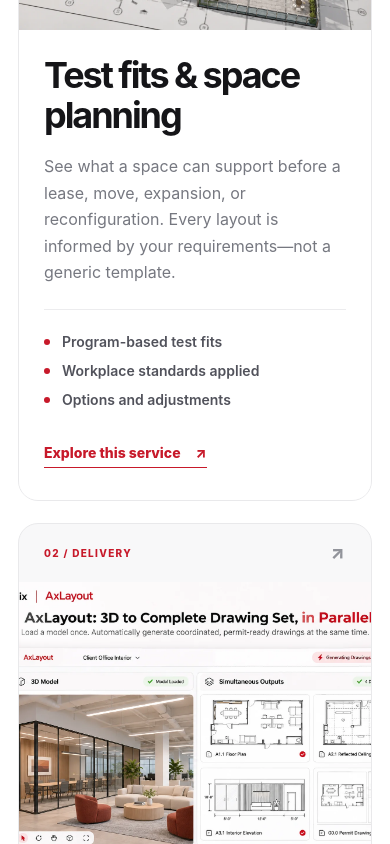
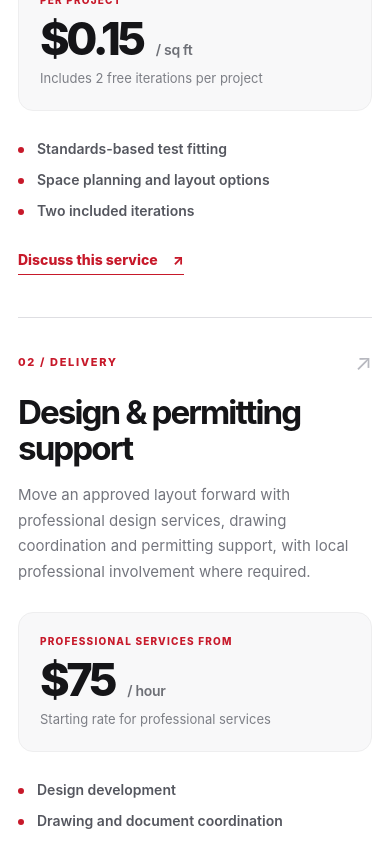
Before and after one commit to MackenzieVaughan-Graham/Arcalogix-Website, a Next.js app: page / in a window 390 px wide. Shown: the part 6000-6844 px from the top of the page. Built offline with nearby package versions, Linux system fonts and the light colour scheme; no server answers.

Commit message:
updated layout

```diff
--- a/app/globals.css
+++ b/app/globals.css
@@ -160,42 +160,49 @@ img { max-width: 100%; }
 .standards-bottom { display: flex; align-items: center; gap: 14px; font-size: 16px; line-height: 1.55; color: #777982; margin: 35px 0 0; }
 .standards-bottom span { color: var(--red); font-size: 25px; }
 
-/* Service cards */
+/* Platform + Services — editorial two-column layout */
 .services-section { background: #fff; }
-.services-heading { max-width: 1130px; }
-.service-grid { display: grid; grid-template-columns: repeat(2,minmax(0,1fr)); gap: 22px; }
-.service-card { border: 1px solid #e9e9eb; background: #f8f8f9; border-radius: 20px; overflow: hidden; display: flex; flex-direction: column; }
-.service-card-top { display: flex; align-items: center; justify-content: space-between; padding: 20px 25px; font-size: 10px; font-weight: 780; letter-spacing: .13em; color: var(--red); }
-.service-card-top span:last-child { color: #92949b; font-size: 18px; line-height: 1; }
-.service-art { position: relative; height: clamp(240px, 25vw, 355px); overflow: hidden; background: #f0eff1; }
-.service-art > img { object-fit: cover; object-position: center; }
-.service-card:nth-child(2) .service-art > img { object-position: center 40%; }
-.service-card-body { padding: 35px clamp(25px, 3.1vw, 46px) 43px; background: #fff; flex: 1; }
-.service-card h3 { font-size: clamp(30px, 3vw, 45px); letter-spacing: -.057em; line-height: 1.11; margin: 0 0 17px; }
-.service-card p { font-size: 16px; line-height: 1.65; color: #767880; margin: 0; }
-.service-card ul { padding: 23px 0 0; margin: 24px 0 0; border-top: 1px solid #ececee; list-style: none; display: grid; gap: 12px; }
-.service-card li { font-size: 14px; color: #51525b; font-weight: 590; display: flex; align-items: start; gap: 12px; }
-.service-card li:before { content: ""; margin-top: 6px; flex: 0 0 6px; height: 6px; width: 6px; background: var(--red); border-radius: 100%; }
-.service-link, .text-link { border: 0; background: none; padding: 0 0 6px; display: inline-flex; align-items: center; gap: 15px; margin-top: 36px; font-size: 14px; font-weight: 760; border-bottom: 1px solid var(--red); color: var(--red); }
+.services-layout { display: grid; grid-template-columns: minmax(0, .9fr) minmax(0, 1.1fr); column-gap: clamp(60px, 8vw, 140px); align-items: start; }
+.services-intro { position: sticky; top: calc(var(--header-height) + 48px); padding-bottom: 50px; }
+.services-intro h2 { max-width: 690px; margin: 0; font-size: clamp(46px, 4.8vw, 76px); font-weight: 760; line-height: 1.04; letter-spacing: -.068em; }
+.services-intro h2 span { color: #a2a3a9; }
+.services-intro .section-lede { margin-top: 34px; max-width: 530px; font-size: clamp(17px, 1.55vw, 21px); }
+.services-list { border-top: 1px solid #dedee2; }
+.service-row { border-bottom: 1px solid #dedee2; padding: clamp(34px, 4vw, 58px) 0 clamp(39px, 4.7vw, 65px); }
+.service-row-top { display: flex; align-items: center; justify-content: space-between; gap: 15px; margin-bottom: 29px; color: var(--red); font-size: 11px; font-weight: 780; letter-spacing: .15em; }
+.service-row-icon { font-size: 22px; color: #b7b8bf; font-weight: 400; letter-spacing: 0; line-height: 1; }
+.service-row h3 { max-width: 670px; font-size: clamp(32px, 3vw, 48px); line-height: 1.1; letter-spacing: -.058em; font-weight: 735; margin: 0 0 16px; }
+.service-row-description { margin: 0; max-width: 660px; color: #74767e; font-size: 16px; line-height: 1.7; }
+.service-price { margin: 28px 0 28px; padding: 23px 26px; background: #f8f8f9; border: 1px solid #eeeeef; border-radius: 15px; }
+.service-price-qualifier { display: block; color: var(--red); font-size: 10px; font-weight: 780; letter-spacing: .12em; line-height: 1.4; }
+.service-price-figure { margin: 7px 0 3px; display: flex; flex-wrap: wrap; align-items: baseline; gap: 13px; }
+.service-price-figure strong { color: var(--ink); font-size: clamp(40px, 3.6vw, 56px); font-weight: 780; line-height: 1.12; letter-spacing: -.075em; }
+.service-price-figure span { color: #6e7077; font-size: clamp(14px, 1.3vw, 18px); font-weight: 610; letter-spacing: -.02em; }
+.service-price-detail { display: block; color: #7d7f86; font-size: 13px; line-height: 1.6; }
+.service-includes { display: grid; gap: 11px; list-style: none; padding: 0; margin: 0; }
+.service-includes li { display: flex; align-items: start; gap: 13px; font-size: 14px; line-height: 1.45; color: #55575f; font-weight: 570; }
+.service-includes li::before { content: ""; flex: 0 0 6px; height: 6px; width: 6px; border-radius: 50%; background: var(--red); margin-top: 8px; }
+.service-link, .text-link { border: 0; background: transparent; padding: 0 0 6px; display: inline-flex; align-items: center; gap: 15px; margin-top: 29px; font-size: 14px; font-weight: 760; border-bottom: 1px solid var(--red); color: var(--red); }
 .service-link:hover, .text-link:hover { color: var(--red-dark); }
-.services-note { margin: 27px 0 0; color: #9999a0; font-size: 12px; line-height: 1.6; }
-.service-analytics { background: linear-gradient(135deg,#fafafa,#f6ecee); width: 100%; height: 100%; padding: 7% 9%; display: flex; flex-direction: column; justify-content: center; }
-.service-chart-head { font-size: 10px; font-weight: 800; letter-spacing: .14em; color: var(--red); margin-bottom: 23px; display: flex; gap: 10px; align-items: center; }
-.service-chart-head i { width: 7px; height: 7px; background: var(--red); border-radius: 100%; }
-.service-chart-head small { margin-left: auto; color: #b4a1a6; }
-.service-chart-row { display: grid; grid-template-columns: minmax(115px,.9fr) 1.4fr; gap: 14px; align-items: center; padding: 16px 20px; border-radius: 7px; border: 1px solid #eee1e3; margin-bottom: 10px; background: rgba(255,255,255,.8); }
-.service-chart-row b { font-size: 14px; font-weight: 630; letter-spacing: -.02em; }
-.service-network { width: 100%; height: 100%; position: relative; background: radial-gradient(circle at 50% 45%,#f7dade,#f9f5f5 61%,#eeeeef 100%); }
-.network-core, .network-item { z-index: 1; position: absolute; display: flex; align-items: center; justify-content: center; font-weight: 800; font-size: 12px; letter-spacing: .13em; box-shadow: 0 9px 27px rgba(0,0,0,.05); }
-.network-core { left: 50%; top: 50%; transform: translate(-50%,-50%); width: 116px; height: 116px; border-radius: 22px; background: #fff; border: 2px solid var(--red); color: var(--red); font-size: 26px; letter-spacing: -.045em; }
-.network-item { background: #fff; width: 82px; height: 48px; border: 1px solid #e5e0e4; border-radius: 12px; color: #70727a; }
-.network-item-a { top: 14%; left: 18%; }
-.network-item-b { top: 15%; right: 16%; }
-.network-item-c { bottom: 12%; left: 17%; }
-.network-line { position: absolute; background: #d4a3aa; height: 2px; transform-origin: left center; }
-.network-line-a { top: 33%; left: 30%; width: 24%; transform: rotate(27deg); }
-.network-line-b { top: 33%; left: 57%; width: 22%; transform: rotate(-28deg); }
-.network-line-c { bottom: 31%; left: 32%; width: 24%; transform: rotate(-24deg); }
+.services-note { margin: 24px 0 0; color: #92949a; font-size: 12px; line-height: 1.7; }
+@media (max-width: 1080px) {
+  .services-layout { grid-template-columns: minmax(0, 1fr); row-gap: 56px; }
+  .services-intro { position: static; padding-bottom: 0; max-width: 790px; }
+  .services-intro h2 { font-size: clamp(46px, 6.6vw, 74px); }
+  .services-intro .section-lede { max-width: 750px; }
+}
+@media (max-width: 680px) {
+  .services-layout { row-gap: 34px; }
+  .services-intro h2 { font-size: clamp(39px, 10.4vw, 55px); }
+  .services-intro .section-lede { margin-top: 23px; font-size: 17px; }
+  .service-row { padding: 33px 0 42px; }
+  .service-row-top { margin-bottom: 21px; }
+  .service-row h3 { font-size: clamp(32px, 8.5vw, 39px); }
+  .service-row-description { font-size: 15px; }
+  .service-price { padding: 21px; }
+  .service-price-figure strong { font-size: 45px; }
+  .service-price-figure span { font-size: 14px; }
+}
 
 /* Delivery image manifesto */
 .delivery-section { position: relative; isolation: isolate; min-height: 700px; display: flex; align-items: center; background: #202126; overflow: hidden; }
@@ -297,7 +304,6 @@ img { max-width: 100%; }
   .hero-float-left { left: 1%; }
   .hero-float-right { right: 1%; }
   .hero-inner h1 { font-size: clamp(58px, 7.8vw, 93px); }
-  .service-card-body { padding: 27px 28px 35px; }
   .standard-card { min-height: 390px; }
   .intelligence-title { margin: 8% 0 6%; }
   .metric-grid > div { padding: 13px 10px; }
@@ -383,13 +389,10 @@ img { max-width: 100%; }
   .journey-step p { font-size: 16px; }
   .standards-heading-grid { gap: 18px; margin-bottom: 35px; }
   .standards-heading-grid > p { font-size: 17px; }
-  .standards-cards, .service-grid { grid-template-columns: 1fr; }
+  .standards-cards { grid-template-columns: 1fr; }
   .standard-card { min-height: 285px; }
   .standard-glyph { margin: 35px 0 25px; }
   .standards-bottom { font-size: 15px; }
-  .service-card h3 { font-size: 36px; }
-  .service-art { height: 275px; }
-  .service-card-body { padding: 26px 25px 32px; }
   .delivery-section { min-height: 630px; }
   .delivery-content { padding: 85px 0; }
   .delivery-content h2 { font-size: clamp(50px, 12.5vw, 70px); }
--- a/app/page.tsx
+++ b/app/page.tsx
@@ -2,49 +2,56 @@ import Image from "next/image";
 import Link from "next/link";
 import SiteHeader from "@/components/SiteHeader";
 import PlatformJourney from "@/components/PlatformJourney";
-import AudienceSelector from "@/components/AudienceSelector";
 import { ContactButton } from "@/components/ContactProvider";
 
 const services = [
   {
     number: "01",
     label: "PLANNING",
-    title: "Test fits & space planning",
-    description: "See what a space can support before a lease, move, expansion, or reconfiguration. Every layout is informed by your requirements—not a generic template.",
-    items: ["Program-based test fits", "Workplace standards applied", "Options and adjustments"],
+    title: "Test fitting",
+    description: "Understand how a potential or existing space fits your requirements before moving forward. Our design team applies your workplace standards to each test fit.",
+    priceQualifier: "PER PROJECT",
+    price: "$0.15",
+    priceUnit: "/ sq ft",
+    priceDetail: "Includes 2 free iterations per project",
+    items: ["Standards-based test fitting", "Space planning and layout options", "Two included iterations"],
     interest: "Test fits and planning",
-    image: "/images/portfolio-model.webp",
-    alt: "Architectural 3D office model used to explore test-fit scenarios",
   },
   {
     number: "02",
     label: "DELIVERY",
     title: "Design & permitting support",
-    description: "Carry approved spatial decisions into design development, drawing coordination, and jurisdiction-appropriate permitting workflows with professional oversight.",
-    items: ["Design and layout development", "Drawing coordination", "Local professional review where required"],
+    description: "Move an approved layout forward with professional design services, drawing coordination and permitting support, with local professional involvement where required.",
+    priceQualifier: "PROFESSIONAL SERVICES FROM",
+    price: "$75",
+    priceUnit: "/ hour",
+    priceDetail: "Starting rate for professional services",
+    items: ["Design development", "Drawing and document coordination", "Permitting support"],
     interest: "Design and permitting",
-    image: "/images/drawing-workflow.webp",
-    alt: "Illustrative Arcalogix drawing workflow prototype",
   },
   {
     number: "03",
     label: "INTELLIGENCE",
     title: "Portfolio intelligence",
-    description: "Turn isolated floor plans into comparable spatial information for capacity, design standards, real estate options, and long-term space decisions.",
-    items: ["Consistent portfolio records", "Scenario comparisons", "Standard-based decision inputs"],
+    description: "Keep your Spatial Intelligence Models (SIMs) active in one platform so teams can revisit spaces, compare options and use a consistent spatial record across the portfolio.",
+    priceQualifier: "LIVE SIM HOSTING",
+    price: "$0.01",
+    priceUnit: "/ sq ft / month",
+    priceDetail: "For each SIM kept live on the platform",
+    items: ["Persistent spatial model records", "Portfolio-wide planning context", "Standards and scenario comparison"],
     interest: "Portfolio intelligence",
-    image: null,
-    alt: "",
   },
   {
     number: "04",
     label: "OPERATIONS",
-    title: "Digital twins, IoT & assets",
-    description: "Extend the spatial record into occupied operations with connected space information, asset context, and optional occupancy or environmental data integrations.",
-    items: ["Digital twin foundations", "IoT data integration pathways", "Space and asset context"],
+    title: "Digital twins, IoT & asset management",
+    description: "Extend the spatial model into occupied operations with optional connected device data and asset information, designed to support space management over time.",
+    priceQualifier: "CONNECTED OPERATIONS FROM",
+    price: "$10",
+    priceUnit: "/ device / month",
+    priceDetail: "Starting price per connected device",
+    items: ["Digital twin foundations", "IoT occupancy and environmental inputs", "Space and asset context"],
     interest: "Digital twins and IoT",
-    image: null,
-    alt: "",
   },
 ];
 
@@ -105,30 +112,38 @@ export default function Home() {
           </div>
         </section>
 
-        {/* SERVICES */}
+        {/* PLATFORM AND SERVICES — position the value proposition on the left, pricing on the right */}
         <section className="services-section section-pad" id="services" aria-labelledby="services-heading">
-          <div className="page-shell">
-            <div className="section-heading services-heading">
+          <div className="page-shell services-layout">
+            <div className="services-intro">
               <p className="eyebrow">03 / PLATFORM + SERVICES</p>
               <h2 id="services-heading">Software for the decisions.<br /><span>People for the delivery.</span></h2>
-              <p className="section-lede">Use the spatial platform to see the options. Work with our internal design team to carry projects forward, across your locations and through the right professional workflows.</p>
+              <p className="section-lede">One connected spatial platform, backed by our internal design team. Standardize planning across locations, deliver your projects, and keep the information useful long after move-in.</p>
             </div>
-            <div className="service-grid">
-              {services.map((s, index) => (
-                <article className="service-card" key={s.number}>
-                  <div className="service-card-top"><span>{s.number} / {s.label}</span><span aria-hidden="true">↗</span></div>
-                  <div className="service-art">
-                    {s.image ? <Image src={s.image} alt={s.alt} fill sizes="(max-width: 760px) 100vw, 50vw" /> : index === 2 ? (
-                      <div className="service-analytics" aria-label="Illustration of standardized information across a portfolio"><div className="service-chart-head"><i /> STANDARDIZED PORTFOLIO <small>ILLUSTRATIVE</small></div><div className="service-chart-row"><b>Site readiness</b><span className="bar-track"><i style={{ width: "78%" }} /></span></div><div className="service-chart-row"><b>Capacity fit</b><span className="bar-track"><i style={{ width: "61%" }} /></span></div><div className="service-chart-row"><b>Program alignment</b><span className="bar-track"><i style={{ width: "86%" }} /></span></div></div>
-                    ) : (
-                      <div className="service-network" aria-label="Illustration of optional occupancy sensors and asset information connected to a model"><div className="network-core">SIM</div><div className="network-item network-item-a">SPACE</div><div className="network-item network-item-b">IOT</div><div className="network-item network-item-c">ASSETS</div><span className="network-line network-line-a" /><span className="network-line network-line-b" /><span className="network-line network-line-c" /></div>
-                    )}
+            <div className="services-list">
+              {services.map((service) => (
+                <article className="service-row" key={service.number}>
+                  <div className="service-row-top">
+                    <span>{service.number} / {service.label}</span>
+                    <span className="service-row-icon" aria-hidden="true">↗</span>
                   </div>
-                  <div className="service-card-body"><h3>{s.title}</h3><p>{s.description}</p><ul>{s.items.map((item) => <li key={item}>{item}</li>)}</ul><ContactButton className="service-link" interest={s.interest}>Explore this service <span aria-hidden="true">↗</span></ContactButton></div>
+                  <h3>{service.title}</h3>
+                  <p className="service-row-description">{service.description}</p>
+                  <div className="service-price" aria-label={`${service.priceQualifier}: ${service.price} ${service.priceUnit}`}>
+                    <span className="service-price-qualifier">{service.priceQualifier}</span>
+                    <div className="service-price-figure"><strong>{service.price}</strong><span>{service.priceUnit}</span></div>
+                    <span className="service-price-detail">{service.priceDetail}</span>
+                  </div>
+                  <ul className="service-includes">
+                    {service.items.map((item) => <li key={item}>{item}</li>)}
+                  </ul>
+                  <ContactButton className="service-link" interest={service.interest}>
+                    Discuss this service <span aria-hidden="true">↗</span>
+                  </ContactButton>
                 </article>
               ))}
+              <p className="services-note">Final scope, any applicable third-party costs, professional sign-off and service availability depend on the project and jurisdiction. Digital twin and IoT integrations are an expanding part of the offering.</p>
             </div>
-            <p className="services-note">Service scope and professional sign-off depend on the project and jurisdiction. Digital-twin and IoT integrations are an evolving part of the platform offering.</p>
           </div>
         </section>
 
@@ -144,13 +159,10 @@ export default function Home() {
           </div>
         </section>
 
-        {/* AUDIENCES */}
-        <AudienceSelector />
-
         {/* VISION */}
         <section className="continuum-section section-pad" aria-labelledby="continuum-heading">
           <div className="page-shell">
-            <p className="eyebrow">06 / A CONNECTED SPACE LIFECYCLE</p>
+            <p className="eyebrow">05 / A CONNECTED SPACE LIFECYCLE</p>
             <div className="continuum-intro"><h2 id="continuum-heading">The floor plan is the beginning.<br /><span>Not the final deliverable.</span></h2><p>Keep the spatial record useful as a site moves from consideration to occupation and, ultimately, to its next change.</p></div>
             <div className="continuum-line">
               <div><span className="continuum-node">01</span><h3>Evaluate</h3><p>Understand the existing space</p></div>
--- a/components/SiteHeader.tsx
+++ b/components/SiteHeader.tsx
@@ -3,13 +3,11 @@
 import Image from "next/image";
 import Link from "next/link";
 import { useState } from "react";
-import { ContactButton } from "./ContactProvider";
 
 const links = [
   { href: "#platform", label: "Platform" },
   { href: "#standards", label: "Standards" },
   { href: "#services", label: "Services" },
-  { href: "#who-its-for", label: "Who it's for" },
 ];
 
 export default function SiteHeader() {
@@ -24,9 +22,9 @@ export default function SiteHeader() {
         </Link>
         <nav className={`header-nav ${menuOpen ? "nav-open" : ""}`} aria-label="Primary navigation" id="primary-navigation">
           {links.map((link) => <a key={link.href} href={link.href} onClick={() => setMenuOpen(false)}>{link.label}</a>)}
-          <ContactButton className="button button-primary mobile-nav-cta" onActivate={() => setMenuOpen(false)}>Discuss your portfolio <span aria-hidden="true">↗</span></ContactButton>
+          <a className="button button-primary mobile-nav-cta" href="https://arcalogixdashboard.com/general-submit-project" target="_blank" rel="noopener noreferrer" onClick={() => setMenuOpen(false)}>Submit a new project <span aria-hidden="true">↗</span></a>
         </nav>
-        <ContactButton className="button button-primary header-cta">Discuss your portfolio <span aria-hidden="true">↗</span></ContactButton>
+        <a className="button button-primary header-cta" href="https://arcalogixdashboard.com/general-submit-project" target="_blank" rel="noopener noreferrer">Submit a new project <span aria-hidden="true">↗</span></a>
         <button type="button" className={`menu-toggle ${menuOpen ? "menu-active" : ""}`} aria-expanded={menuOpen} aria-controls="primary-navigation" aria-label={menuOpen ? "Close navigation" : "Open navigation"} onClick={() => setMenuOpen((value) => !value)}>
           <span /><span />
         </button>
```
Also changed, not shown: 2 other files (tests, documents, lock files or other folders).
